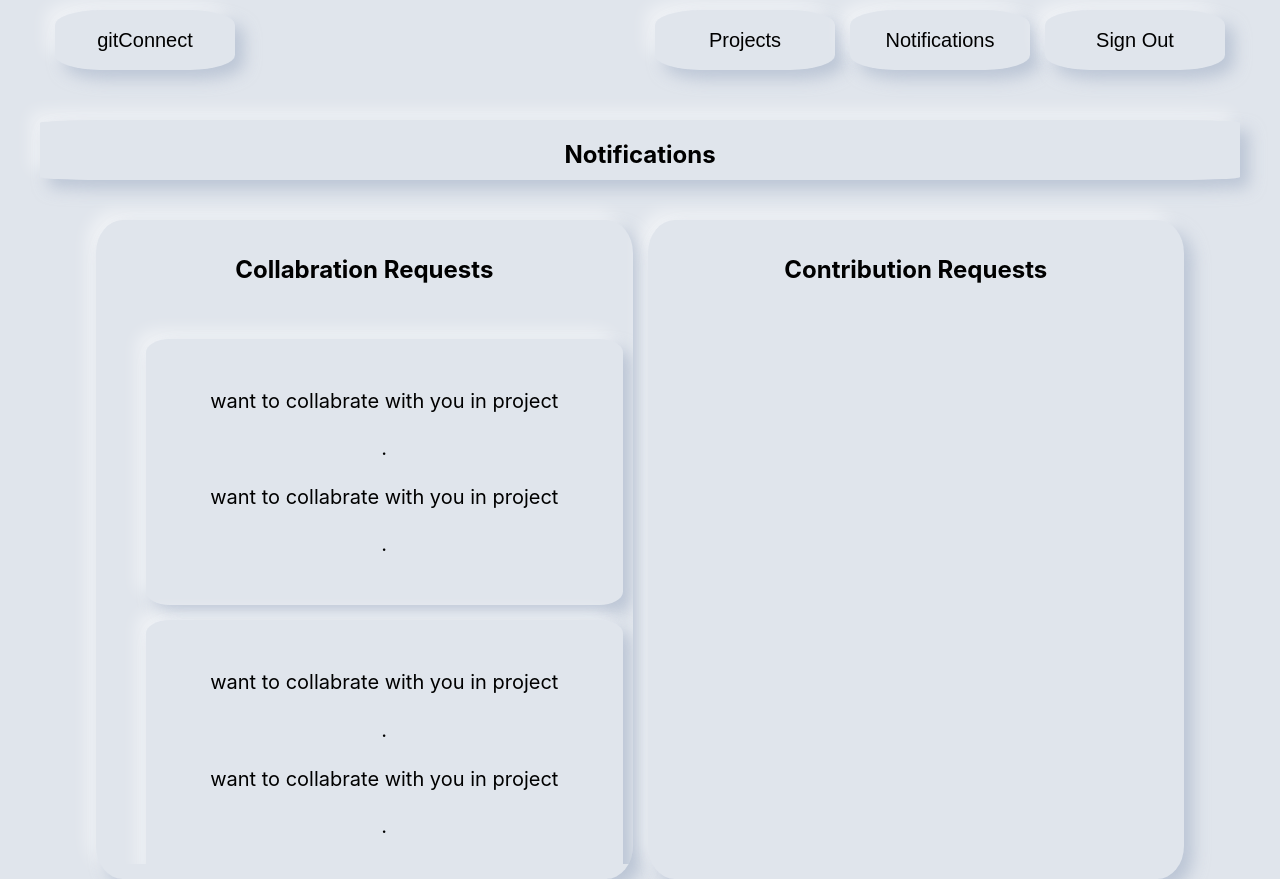
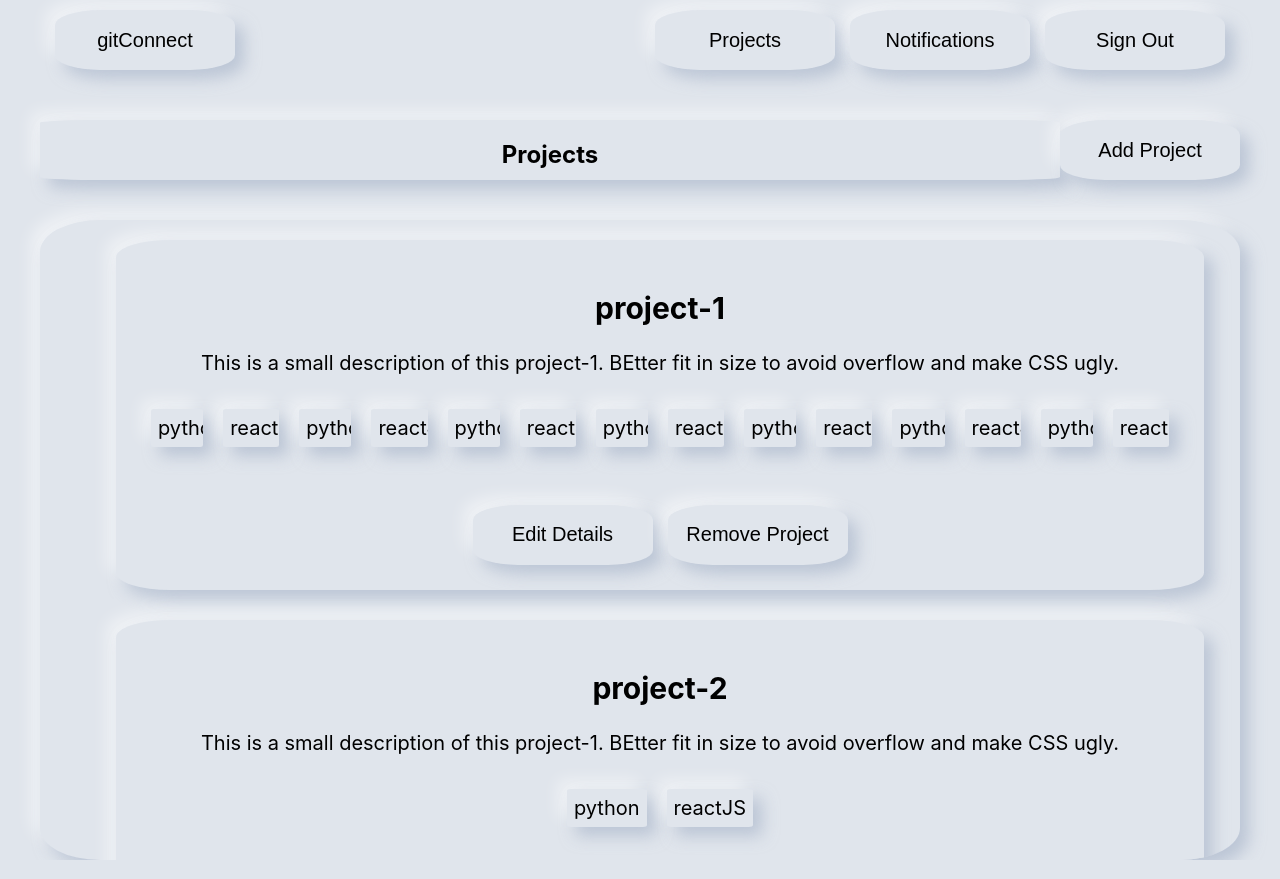
Before and after one commit to purveshpatel511/gitconnet, a React (Create React App) app: page / in a window 1280 px wide. Built offline with nearby package versions, Linux system fonts and the light colour scheme.

Commit message:
completed project card design

```diff
--- a/src/App.js
+++ b/src/App.js
@@ -1,7 +1,7 @@
 import './App.css';
 import CustomButton from './components/custom-button/custom-button.component';
 import VerticalScroll from './components/vertical-scroll/vertical-scroll.component'
-import CardView from './components/cardview/cardview.component'
+import ProjectCardView from './components/projectcardview/projectcardview.component'
 import Header from './components/header/header.component'
 import NeumorphicText from './components/neumorphic-text/neumorphic-text.component'
 import PageNotFound from './pages/404Page/404Page.component'
@@ -24,9 +24,9 @@ function App() {
       {/* <ProjectEditSkill id="11" skill="Python">
         <CancelButton />
       </ProjectEditSkill> */}
-      {/* <UserProject /> */}
+      <UserProject />
       {/* <UserProfile /> */}
-      <Notification />
+      {/* <Notification /> */}
       {/* <PageNotFound /> */}
       {/* <SkillCard imageURL={AWSSVG} imageText="AWS"/> */}
       {/* <VerticalScroll height="600px">
--- a/src/components/cardview/cardview.component.jsx
+++ /dev/null
@@ -1,25 +0,0 @@
-import React from 'react';
-import './cardview.style.scss'
-
-import CustomButton from '../custom-button/custom-button.component'
-
-const CardView = (props) => {
-    console.log(props)
-    return(
-        <div className="card-view">
-            <h2 className="project-title">{props.projectTitle}</h2>
-            <span className="project-discription">{props.projectDescription}</span>
-
-            <h2 className="user-name">{props.user}</h2>
-            <span className="collabration-request">want to collabrate with you in project <h3>{props.requestedProject}</h3>.</span>
-
-            <h2 className="user-name">{props.user}</h2>
-            <span className="contribution-request">want to collabrate with you in project <h3>{props.requestedProject}</h3>.</span>
-
-            <br/><br />
-            {props.children}
-        </div>
-    );
-}
-
-export default CardView;
--- /dev/null
+++ b/src/components/projectcardview/projectcardview.component.jsx
@@ -0,0 +1,29 @@
+import React from 'react';
+import './projectcardview.style.scss'
+
+import CustomButton from '../custom-button/custom-button.component';
+import Card from '../card/card.component';
+
+const ProjectCardView = (props) => {
+    console.log(props)
+    return(
+        <div className="project-card-view">
+            <h2 className="project-title">{props.projectTitle}</h2>
+            <span className="project-discription">{props.projectDescription}</span>
+            <br/><br />
+            <div className="skills-block">
+                {
+                    props.projectSkill.map((skill) => (
+                        <Card>
+                            <span className="project-skill">{skill}</span>
+                        </Card>
+                    ))
+                }
+            </div>
+            <br/><br />
+            {props.children}
+        </div>
+    );
+}
+
+export default ProjectCardView;
--- a/src/components/cardview/cardview.style.scss
+++ b/src/components/projectcardview/projectcardview.style.scss
@@ -16,7 +16,7 @@
 //     transform: scale(1.00);
 // }
 
-.card-view {
+.project-card-view {
     background-color: #e0e5ec;
     position: relative;
     padding: 25px;
@@ -31,10 +31,21 @@
     &:hover {
         transform: scale(1.02);
     }
+
+    .skills-block {
+        display: flex;
+        justify-content: center;
+        .card {
+            height:fit-content;
+            width: fit-content;
+            margin: 10px;
+            padding: 7px;
+        }
+    }
 }
 
-.card-view {
-    .card-grid {
-        width: auto;
-    }
-}
+// .project-card-view {
+//     .card-grid {
+//         width: auto;
+//     }
+// }
--- a/src/pages/notification/notification.component.jsx
+++ b/src/pages/notification/notification.component.jsx
@@ -6,7 +6,7 @@ import CustomButton from '../../components/custom-button/custom-button.component
 import TextCard from '../../components/text-card/text-card.component';
 import Card from '../../components/card/card.component';
 import VerticalScroll from '../../components/vertical-scroll/vertical-scroll.component';
-import CardView from '../../components/cardview/cardview.component';
+import ProjectCardView from '../../components/projectcardview/projectcardview.component';
 import CardList from '../../components/cardlist/cardlist.component';
 
 class Notification extends React.Component {
@@ -102,10 +102,10 @@ class Notification extends React.Component {
                         <Card>
                             <h2 className="notification-title">Collabration Requests</h2>
                             <VerticalScroll height="520px">
-                                <CardView />
-                                <CardView />
-                                <CardView />
-                                <CardView />
+                                <ProjectCardView />
+                                <ProjectCardView />
+                                <ProjectCardView />
+                                <ProjectCardView />
                             </VerticalScroll>
                         </Card>
                         <Card>
@@ -113,7 +113,7 @@ class Notification extends React.Component {
                             <VerticalScroll height="520px">
                                 {
                                     this.state.collabrations.map(collabration => {
-                                        <CardView user={collabration.user} requestedProject={collabration.requestedProject} />
+                                        <ProjectCardView user={collabration.user} requestedProject={collabration.requestedProject} />
                                     })
                                 }
                             </VerticalScroll>
--- a/src/pages/user-profile/user-profile.component.jsx
+++ b/src/pages/user-profile/user-profile.component.jsx
@@ -6,7 +6,7 @@ import CustomButton from '../../components/custom-button/custom-button.component
 import CardGrid from '../../components/cardgrid/cardgrid.component';
 import CardList from '../../components/cardlist/cardlist.component';
 import Card from '../../components/card/card.component';
-import CardView from '../../components/cardview/cardview.component';
+import ProjectCardView from '../../components/projectcardview/projectcardview.component';
 import VerticalScroll from '../../components/vertical-scroll/vertical-scroll.component';
 import SkillCard from '../../components/skill-card/skill-card.component';
 import CustomButtonCard from '../../components/custom-button-card/custom-button-card.component';
@@ -321,22 +321,11 @@ class UserProfile extends React.Component {
                             <VerticalScroll height="300px">
                                 <br />
                                 <CardGrid gridColumn="1fr 1fr 1fr">
-                                    <CardView projectTitle="Project1" projectDescription="This is Description">
+                                    <ProjectCardView projectTitle="Project1" projectDescription="This is Description">
                                         <CardGrid gridColumn="1fr">
                                             <CustomButton title="Remove" />
                                         </CardGrid>
-                                    </CardView>
-                                    <CardView />
-                                    <CardView />
-                                    <CardView />
-                                    <CardView />
-                                    <CardView />
-                                    <CardView />
-                                    <CardView />
-                                    <CardView />
-                                    <CardView />
-                                    <CardView />
-                                    <CardView />
+                                    </ProjectCardView>
                                 </CardGrid>
                             </VerticalScroll>
                         </Card>
@@ -348,23 +337,12 @@ class UserProfile extends React.Component {
                             <VerticalScroll height="300px">
                                 <br />
                                 <CardGrid gridColumn="1fr 1fr 1fr">
-                                    <CardView projectTitle="Project1" projectDescription="This is Description">
+                                    <ProjectCardView projectTitle="Project1" projectDescription="This is Description">
                                         <CardGrid gridColumn="1fr 1fr">
                                             <CustomButton title="Accept" />
                                             <CustomButton title="Reject" />
                                         </CardGrid>
-                                    </CardView>
-                                    <CardView />
-                                    <CardView />
-                                    <CardView />
-                                    <CardView />
-                                    <CardView />
-                                    <CardView />
-                                    <CardView />
-                                    <CardView />
-                                    <CardView />
-                                    <CardView />
-                                    <CardView />
+                                    </ProjectCardView>
                                 </CardGrid>
                             </VerticalScroll>
                         </Card>
--- a/src/pages/user-project/user-project.component.jsx
+++ b/src/pages/user-project/user-project.component.jsx
@@ -6,7 +6,7 @@ import CustomButton from '../../components/custom-button/custom-button.component
 import CardGrid from '../../components/cardgrid/cardgrid.component';
 import CardList from '../../components/cardlist/cardlist.component';
 import Card from '../../components/card/card.component';
-import CardView from '../../components/cardview/cardview.component';
+import ProjectCardView from '../../components/projectcardview/projectcardview.component';
 import VerticalScroll from '../../components/vertical-scroll/vertical-scroll.component';
 import SkillCard from '../../components/skill-card/skill-card.component';
 import FormInput from '../../components/form-input/form-input.component';
@@ -283,12 +283,12 @@ class UserProject extends React.Component {
                     <CardList>
                         {
                             this.state.projects.map(project => (
-                                <CardView projectTitle={project.title} projectDescription={project.description}>
+                                <ProjectCardView projectTitle={project.title} projectDescription={project.description} projectSkill={project.skills}>
                                     <CardGrid gridColumn="1fr 1fr">
                                         <CustomButton title="Edit Details" onClick={() => (this.resetKey(),this.setState({isEditProject: true, editProjectKey: project.key}))} />
                                         <CustomButton title="Remove Project" onClick={() => (this.resetKey(),this.removeProject(project.key))} />
                                     </CardGrid>
-                                </CardView>
+                                </ProjectCardView>
                             ))
                         }
                     </CardList>
--- a/src/pages/user-project/user-project.style.scss
+++ b/src/pages/user-project/user-project.style.scss
@@ -12,7 +12,7 @@
 
 .projects-section {
     .card-list {
-        .card-view {
+        .project-card-view {
             .card-grid{
                 width: min-content;
                 justify-content: space-evenly;
```
Also changed, not shown: 1 other file (tests, documents, lock files or other folders).
